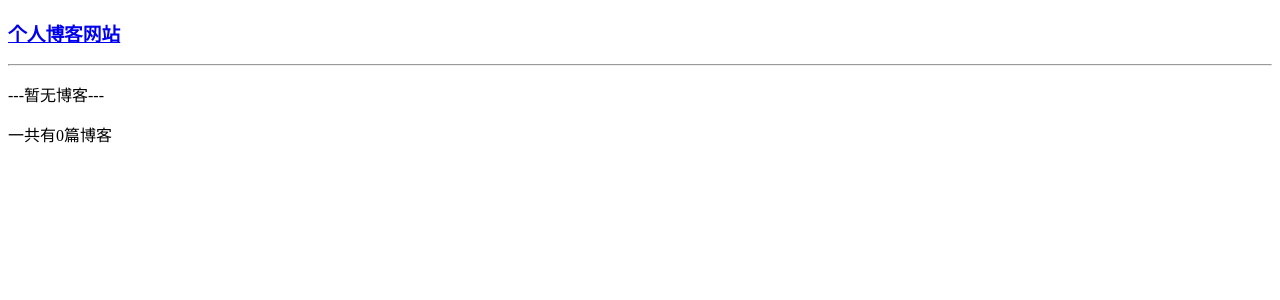
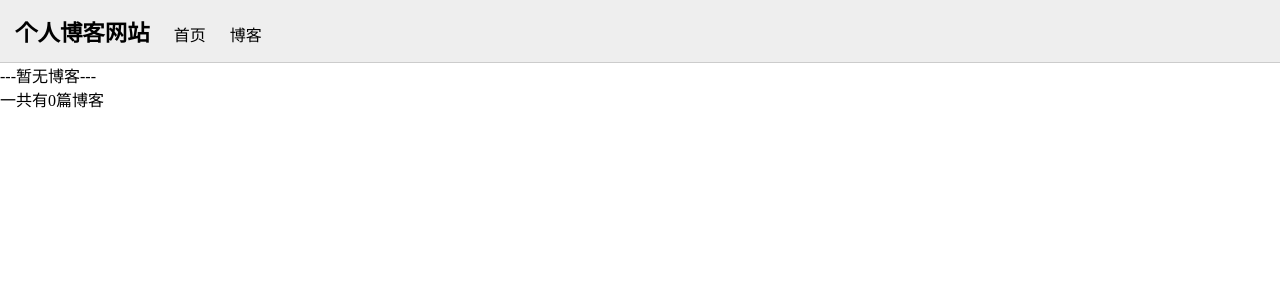
Before and after one commit to jizhongwei/dj2, a Django app: page /blog/ in a window 1280 px wide. Shown: the top 300 px of the page. Run offline with Django 3.2, Linux system fonts and the light colour scheme; data that the repository does not hold is empty.

Commit message:
完成网站的首页布局

```diff
--- a/dj2/settings.py
+++ b/dj2/settings.py
@@ -121,3 +121,6 @@ USE_TZ = True
 # https://docs.djangoproject.com/en/2.0/howto/static-files/
 
 STATIC_URL = '/static/'
+STATICFILES_DIRS = (
+    os.path.join(BASE_DIR, 'static'),
+)
--- a/dj2/urls.py
+++ b/dj2/urls.py
@@ -16,7 +16,10 @@ Including another URLconf
 from django.contrib import admin
 from django.urls import path, include
 
+from . import views
+
 urlpatterns = [
     path('admin/', admin.site.urls),
     path('blog/', include('blog.urls')),
+    path('', views.home, name = 'home'),
 ]
--- /dev/null
+++ b/dj2/views.py
@@ -0,0 +1,5 @@
+from django.shortcuts import render_to_response
+
+def home(request):
+    context = {}
+    return render_to_response('home.html', context)
--- /dev/null
+++ b/static/css/base.css
@@ -0,0 +1,18 @@
+* {
+    margin: 0;
+    padding: 0;
+}
+div.nav {
+    background-color: #eee;
+    border-bottom: 1px solid #ccc;
+    padding:10px 5px;
+}
+div.nav a {
+    text-decoration: none;
+    color: black;
+    padding: 5px 10px;
+}
+div.nav a.logo {
+    display: inline-block;
+    font-size: 120%;
+}
--- a/templates/base.html
+++ b/templates/base.html
@@ -1,16 +1,27 @@
+{% load staticfiles %}
+
 <!DOCTYPE html>
 <html lang="en">
 <head>
     <meta charset="UTF-8">
     <title>{% block title %}{% endblock %}</title>
+
+    <link rel="stylesheet" href="{% static 'css/base.css' %}">
+
+    {% block css %}
+
+    {% endblock %}
+
 </head>
 <body>
-    <div>
-        <a href="{% url 'blog_list' %}">
+    <div class="nav">
+        <a class="logo" href="{% url 'blog_list' %}">
             <h3>个人博客网站</h3>
         </a>
+        <a href="/">首页</a>
+        <a href="{% url 'blog_list' %}">博客</a>
     </div>
-    <hr>
+
     {% block content %}
 
     {% endblock %}
```
Also changed, not shown: static/css/home.css (added, +7 -0 lines), templates/home.html (added, +16 -0 lines).
